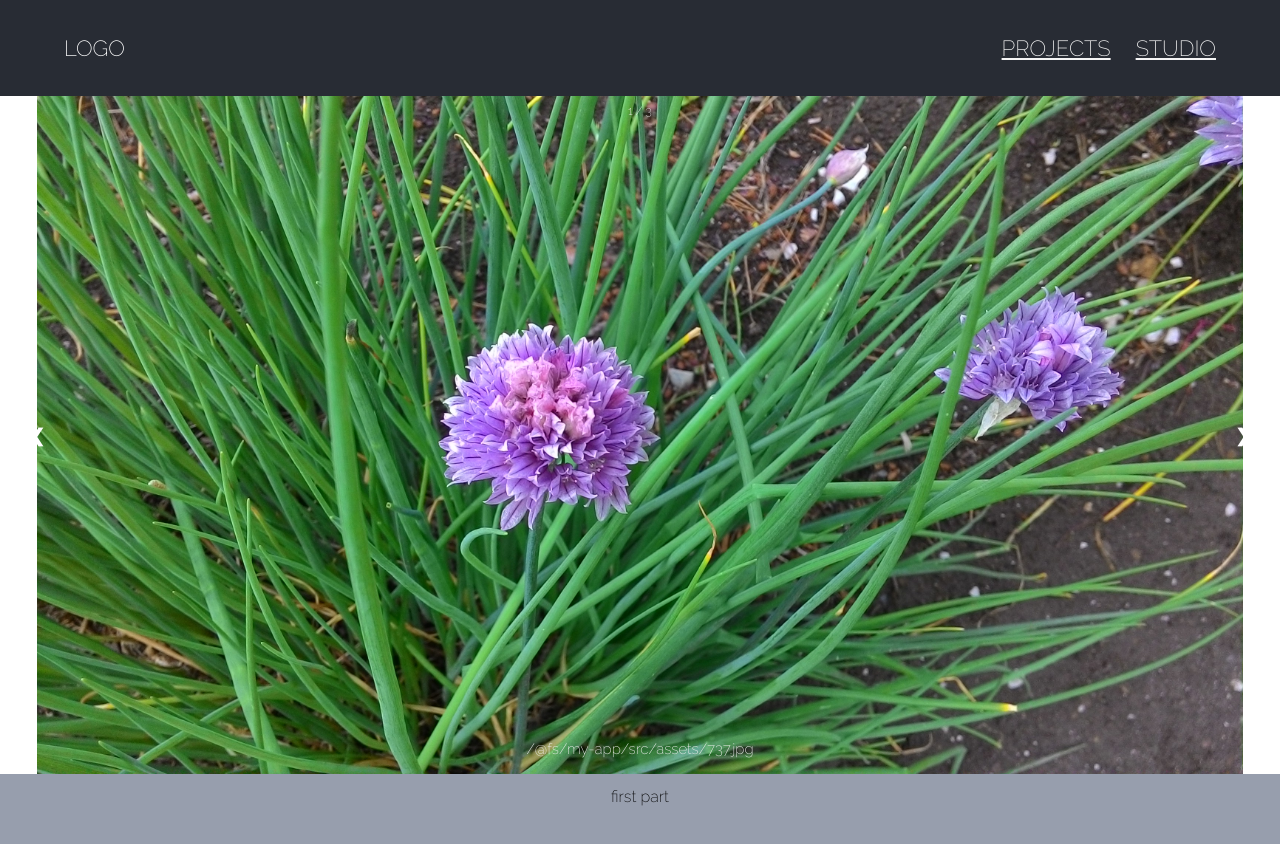
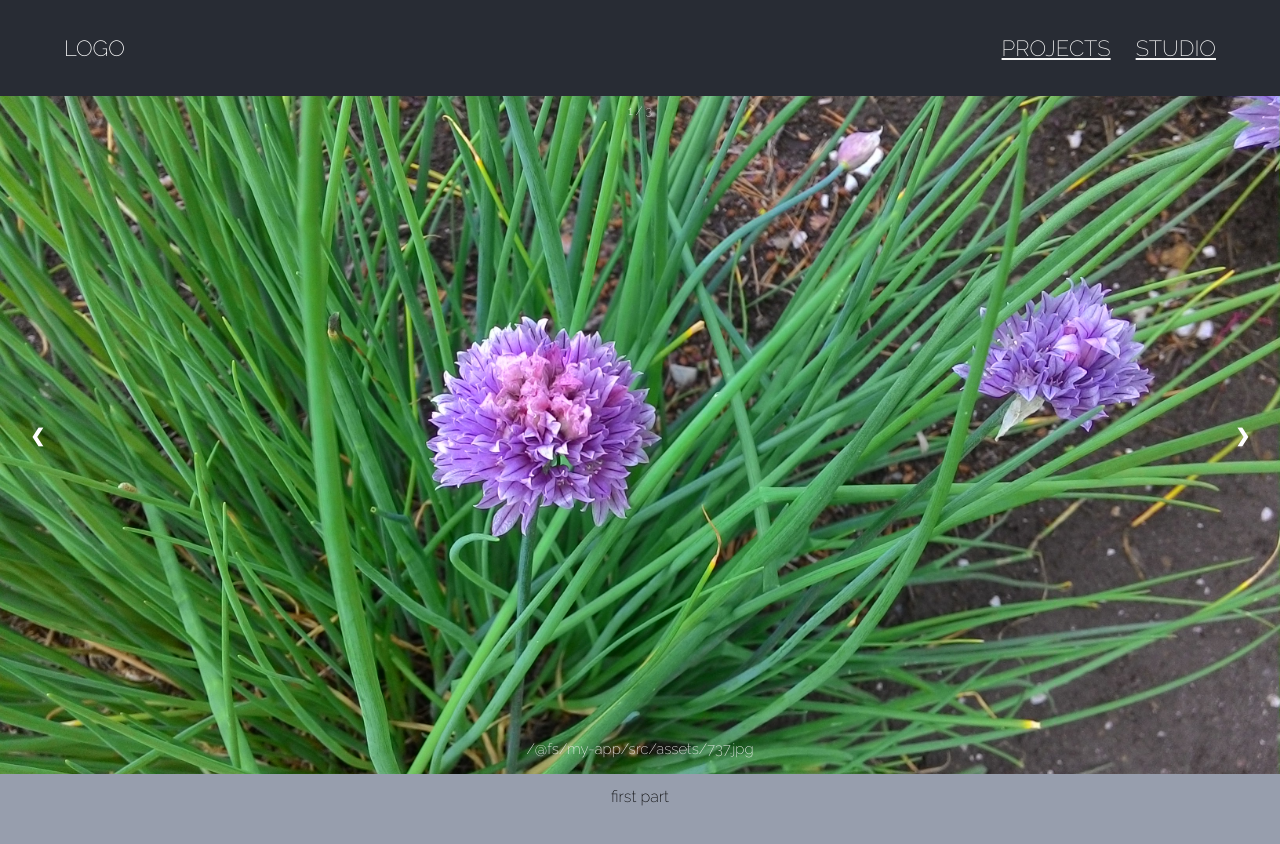
Before and after one commit to ttingchen/WebPractice1, a React (Create React App) app in the folder my-app/: page / in a window 1280 px wide. Shown: the top 844 px of the page. Built offline with nearby package versions, Linux system fonts and the light colour scheme.

Commit message:
add slideshow picture

```diff
--- a/my-app/src/App.css
+++ b/my-app/src/App.css
@@ -78,8 +78,8 @@
 }
 
 .slide-img {
-  object-fit: scale-down;
-  max-height: inherit;
+  object-fit: cover;
+  width: 100%;
 }
 
 /* Next & previous buttons */
--- a/my-app/src/App.js
+++ b/my-app/src/App.js
@@ -2,6 +2,7 @@ import logo from './logo.svg';
 import './App.css';
 import pic1 from './assets/737.jpg';
 import pic2 from './assets/861.jpg';
+import pic3 from './assets/687951.jpg';
 
 function App() {
   return (
@@ -23,7 +24,7 @@ function App() {
           <div className="text">{showSlides()}</div>
         </div>
 
-        <a className="prev" onClick={plusSlides}>&#10094;</a>
+        <a className="prev" onClick={minusSlides}>&#10094;</a>
         <a className="next" onClick={plusSlides}>&#10095;</a>
       </div>
 
@@ -49,8 +50,16 @@ const user = {
 var slideIndex = 1;
 
 // Next/previous controls
+function minusSlides() {
+  slideIndex = (slideIndex - 1) % 3;
+  if(slideIndex == 0){
+    slideIndex = 3;
+  }
+  showSlides();
+}
+
 function plusSlides() {
-  slideIndex = slideIndex % 2 + 1;
+  slideIndex = slideIndex % 3 + 1;
   showSlides();
 }
 
@@ -61,7 +70,7 @@ function showSlides() {
   if(slideIndex == 2){
     return pic2;
   }
-  return pic1;
+  return pic3;
 }
 
 
```
Also changed, not shown: my-app/src/assets/687951.jpg (added), 1 other file (tests, documents, lock files or other folders).
